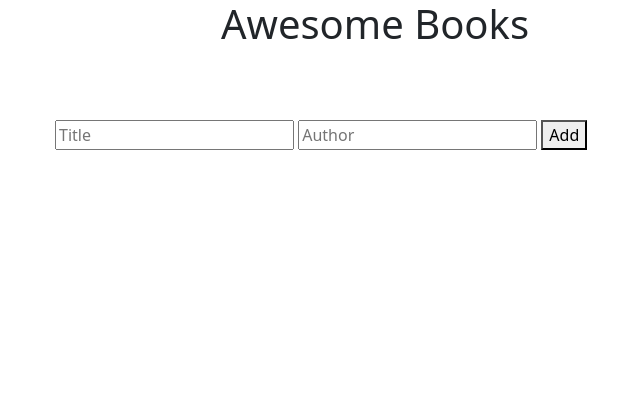
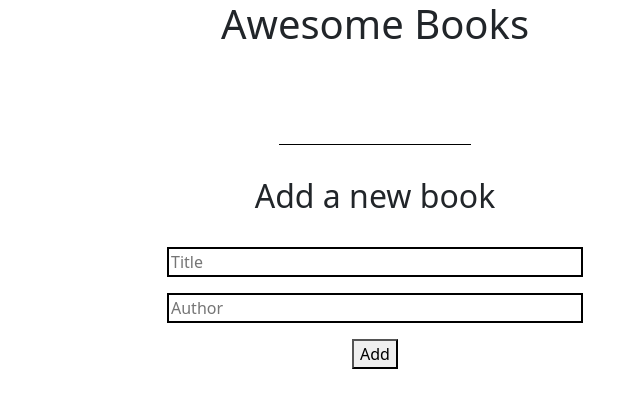
Before and after one commit to ramiaquista/awesome-books, a website: page index.html in a window 1280 px wide. Shown: the whole page, without its empty margins (265-905 px from the left). Drawn offline with nearby package versions, Linux system fonts and the light colour scheme.

Commit message:
Add styling to Add new book form

```diff
--- a/index.html
+++ b/index.html
@@ -13,7 +13,9 @@
     <main class="main">
       <h1 class="main-title">Awesome Books</h1>
       <ul class="book-list list-group dflex"></ul>
-      <form>
+      <hr class="break-line">
+      <h2 class="addbook-title">Add a new book</h2>
+      <form class="form-flex">
         <input name="author" id="titleBook" placeholder="Title"/>
         <input name="author" id="authorBook" placeholder="Author"/>
         <button type="button" class="addBook">Add</button>
--- a/style.css
+++ b/style.css
@@ -11,7 +11,7 @@
   display: flex;
   width: auto;
   flex-wrap: wrap;
-  margin-bottom: 4rem !important;
+  margin: 3rem 0rem!important;
 }
 
 .row-line {
@@ -26,3 +26,37 @@
   flex-wrap: wrap;
   margin-right: 0.5rem;
 }
+
+.break-line {
+  margin: auto;
+  margin-bottom: 1rem;
+  color: black;
+  opacity: 1;
+  width: 30%;
+}
+
+.addbook-title {
+  text-align: center;
+  margin: 2rem 0rem;
+}
+
+.form-flex {
+  display: flex;
+  flex-direction: column;
+  justify-content: center;
+  width: 65%;
+  margin: auto;
+}
+
+.form-flex > * {
+  margin-bottom: 1rem;
+}
+
+.form-flex > input {
+  border: 2px solid black;
+}
+
+.addBook {
+  width: auto;
+  margin: auto;
+}
```
